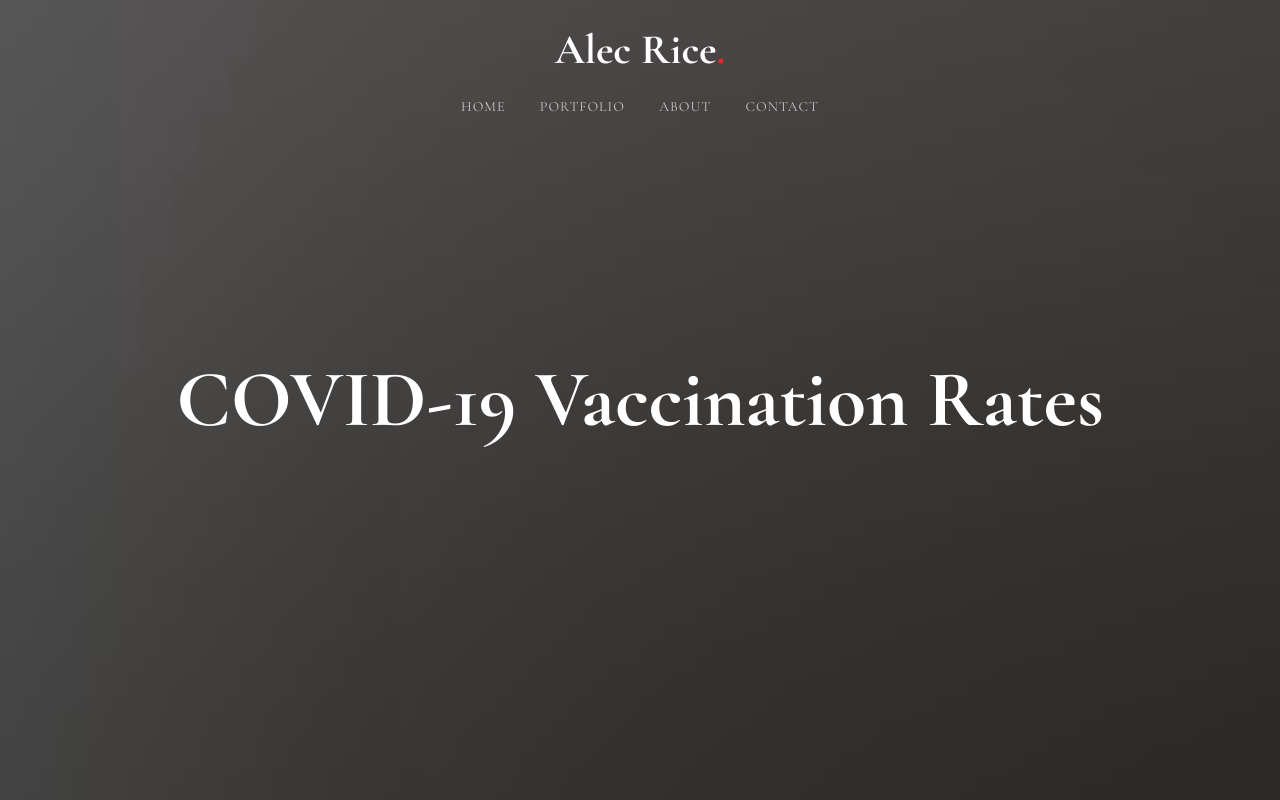
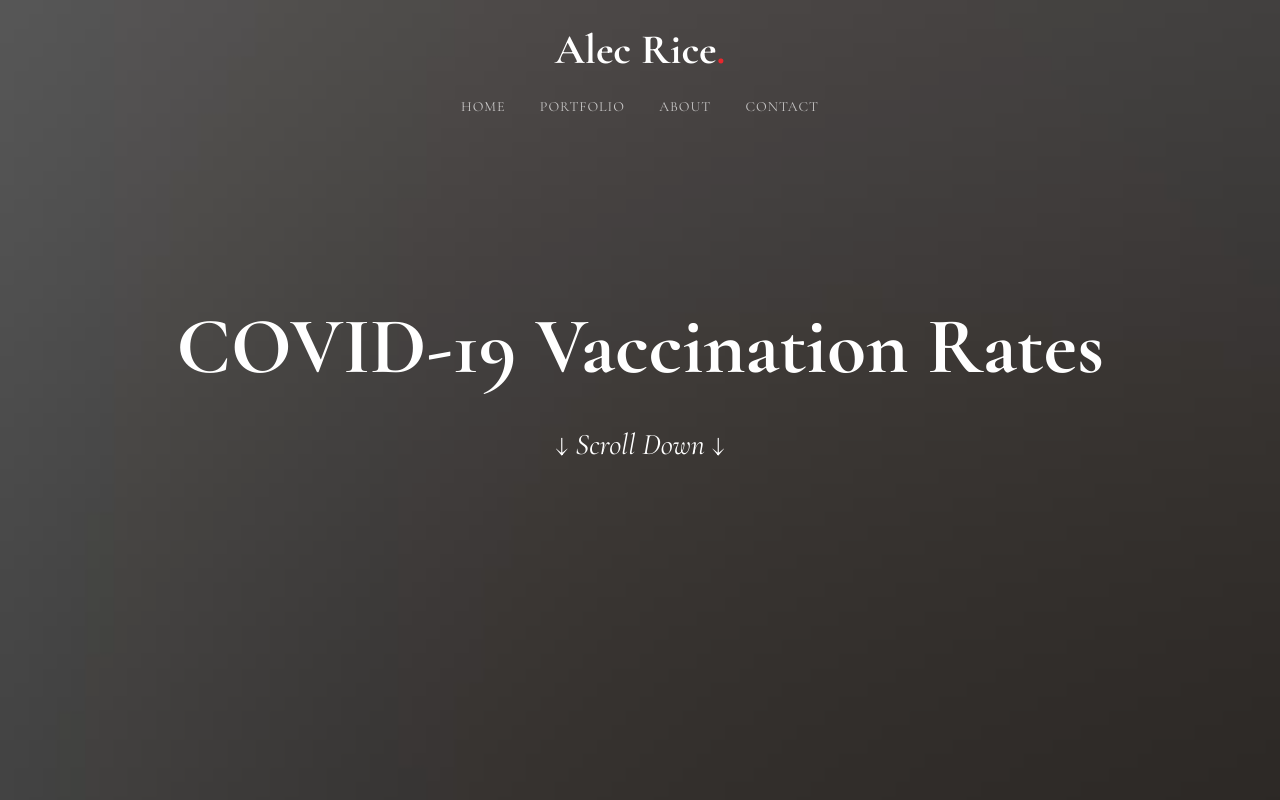
Before and after one commit to StarDust1990/StarDust1990.github.io, a plain HTML site: page covid19.html in a window 1280 px wide. Shown: the top 800 px of the page. Drawn offline with nearby package versions, Linux system fonts and the light colour scheme; files whose address does not match are found by name.

Commit message:
Add files via upload

```diff
--- a/covid19.html
+++ b/covid19.html
@@ -87,6 +87,8 @@
 					<div class="display-t js-fullheight">
 						<div class="display-tc js-fullheight animate-box" data-animate-effect="fadeIn">
 							<h1>COVID-19 Vaccination Rates</h1>
+							<br>
+							<h2> ↓ Scroll Down ↓ </h2>
 					<!--	<h2>Global Vaccine Dashboard</h2>
 							<h2></a></h2> -->
 						</div>
```
Also changed, not shown: index.html (+1 -0 lines), topgun.html (+1 -0 lines).
